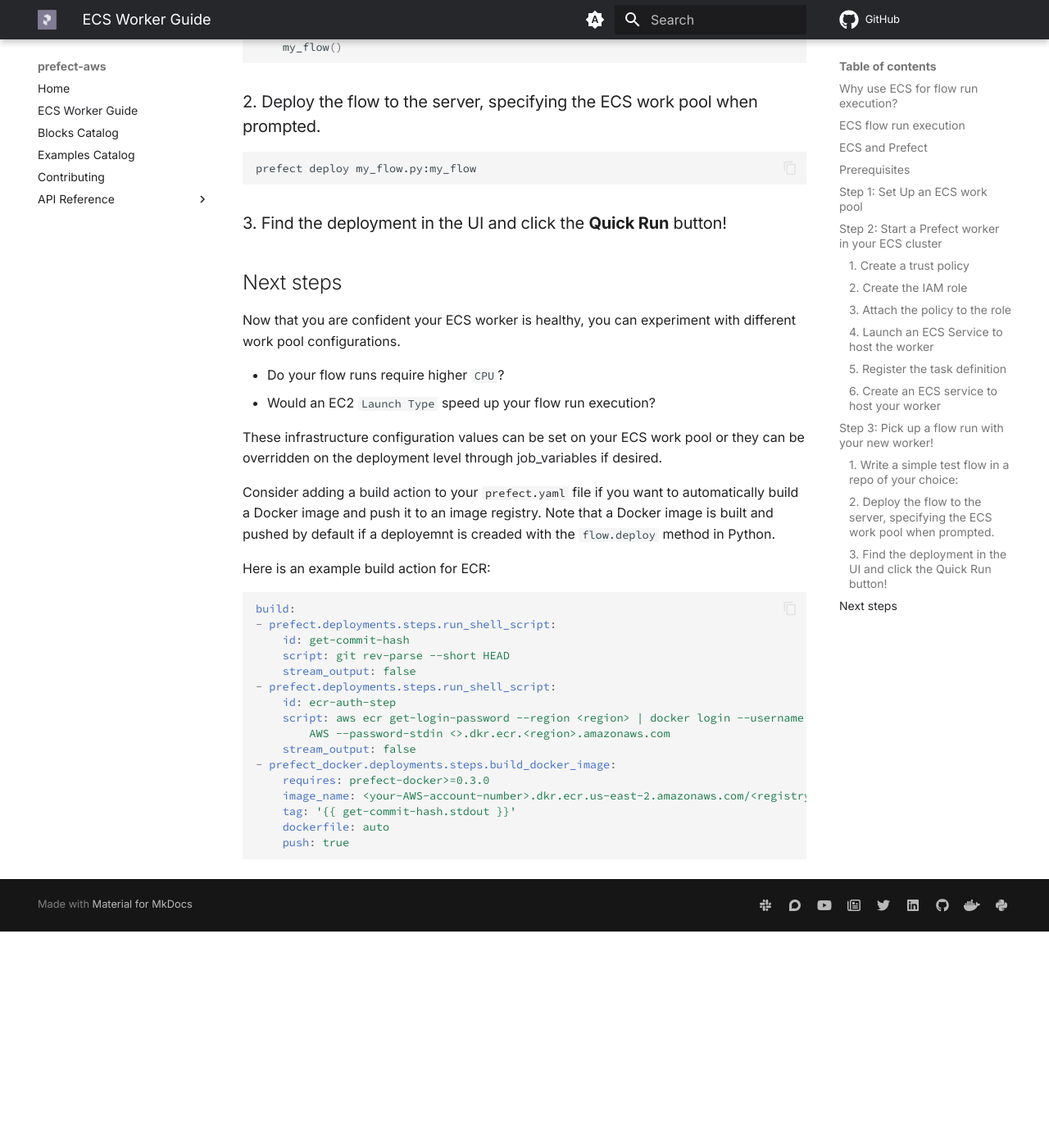
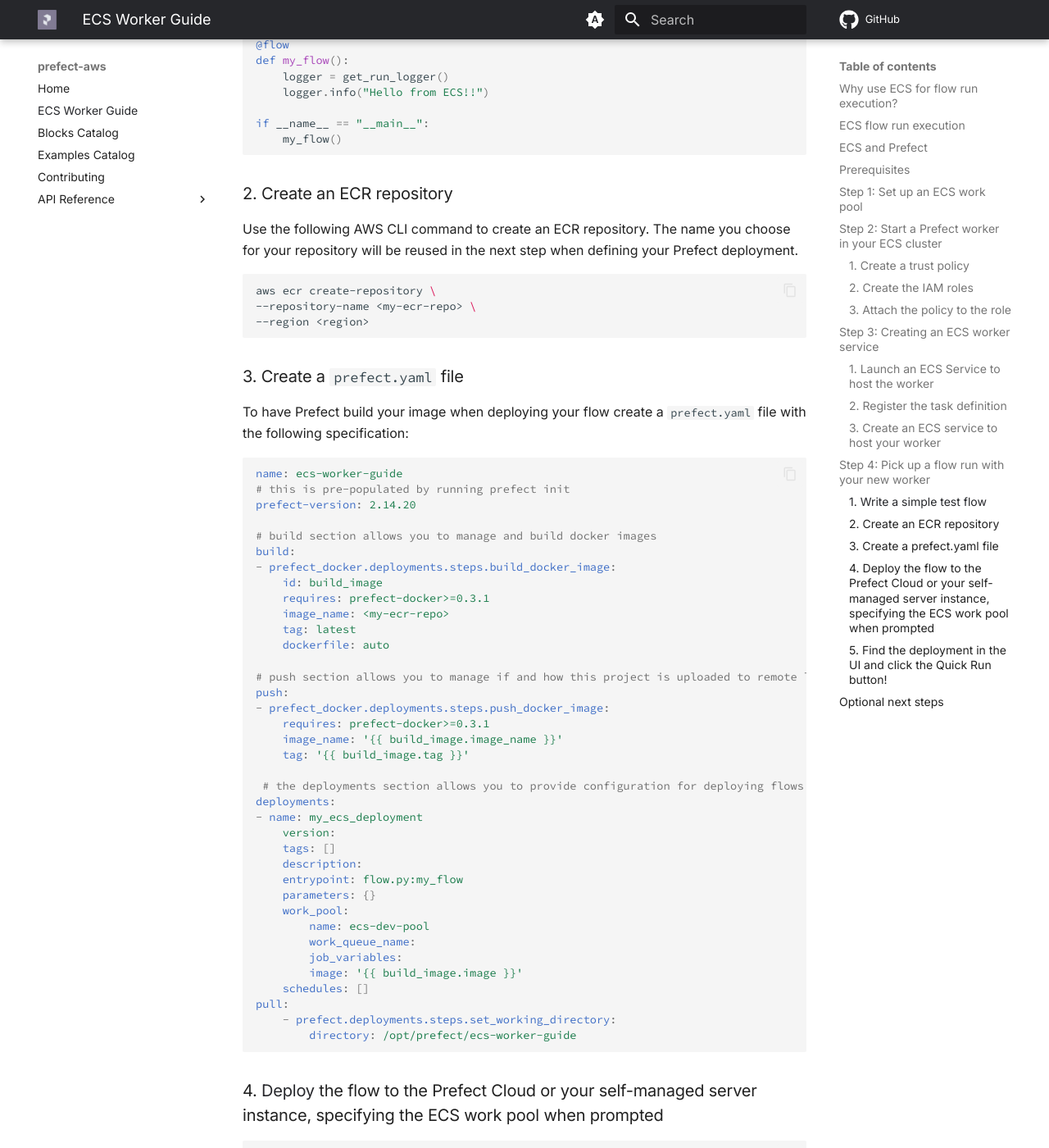
Before and after one commit to PrefectHQ/prefect-aws, an MkDocs documentation site: the page built from docs/ecs_guide.md, in a window 1280 px wide and 1400 px high, scrolled down 7791 px. Shown: the whole window at 82% size. Built offline with MkDocs 1.6.1 and Material for MkDocs 9.7.7, drawn with Linux system fonts in a browser that asks for light colours; comment, search, counter and statistics services are not loaded; before the commit the page ends 8927 px from its top, so only the background shows below that; some of the changed text lies outside the part shown.

Commit message:
ECS worker setup guide improvements (#401)

````diff
--- a/docs/ecs_guide.md
+++ b/docs/ecs_guide.md
@@ -16,6 +16,18 @@
 For details on how workers and work pools are implemented for ECS, see the diagram below.
 
 ```mermaid
+%%{
+  init: {
+    'theme': 'base',
+    'themeVariables': {
+      'primaryColor': '#2D6DF6',
+      'primaryTextColor': '#fff',
+      'lineColor': '#FE5A14',
+      'secondaryColor': '#E04BF0',
+      'tertiaryColor': '#fff'
+    }
+  }
+}%%
 graph TB
 
   subgraph ecs_cluster[ECS cluster]
@@ -26,10 +38,11 @@
     fr_task_definition[Flow run task definition]
 
 
-    subgraph ecs_task["ECS task execution <br>  (Flow run infrastructure)"]
-    style ecs_task text-align:center
+    subgraph ecs_task["ECS task execution"]
+    style ecs_task text-align:center,display:flex
 
-      flow_run((Flow run))
+
+    flow_run((Flow run))
 
     end
     fr_task_definition -->|defines| ecs_task
@@ -41,7 +54,7 @@
     end
   end
 
-  subgraph github["GitHub"]
+  subgraph github["ECR"]
     flow_code{{"Flow code"}}
   end
   flow_code --> |pulls| ecs_task
@@ -50,6 +63,7 @@
 ```
 
 ## ECS and Prefect
+
 !!! tip "ECS tasks != Prefect tasks"
     An ECS task is **not** the same thing as a [Prefect task](https://docs.prefect.io/latest/concepts/tasks/#tasks-overview).
 
@@ -73,6 +87,7 @@
 
 <hr>
 
+
 !!! tip
     If you prefer infrastructure as code check out this [Terraform module](https://github.com/PrefectHQ/prefect-recipes/tree/main/devops/infrastructure-as-code/aws/tf-prefect2-ecs-worker) to provision an ECS cluster with a worker.
 
@@ -80,45 +95,39 @@
 
 - An AWS account with permissions to create ECS services and IAM roles.
 - The AWS CLI installed on your local machine. You can [download it from the AWS website](https://docs.aws.amazon.com/cli/latest/userguide/getting-started-install.html).
-- An [ECS Cluster](https://docs.aws.amazon.com/AmazonECS/latest/developerguide/clusters.html) to host both the worker and the flow runs it submits. Follow [this guide](https://docs.aws.amazon.com/AmazonECS/latest/userguide/create_cluster.html) to create an ECS cluster or simply use the default cluster.
-- A [VPC](https://docs.aws.amazon.com/vpc/latest/userguide/what-is-amazon-vpc.html) configured for your ECS tasks. A VPC is a good idea if using EC2 and required if using Fargate.
+- An [ECS Cluster](https://docs.aws.amazon.com/AmazonECS/latest/developerguide/clusters.html) to host both the worker and the flow runs it submits. This guide uses the default cluster. To create your own follow [this guide](https://docs.aws.amazon.com/AmazonECS/latest/userguide/create_cluster.html).
+- A [VPC](https://docs.aws.amazon.com/vpc/latest/userguide/what-is-amazon-vpc.html) configured for your ECS tasks. This guide uses the default VPC.
+- Prefect Cloud account or Prefect self-managed instance.
 
-## Step 1: Set Up an ECS work pool
+## Step 1: Set up an ECS work pool
 
-Before setting up the worker, create a simple [work pool](https://docs.prefect.io/latest/concepts/work-pools/#work-pool-configuration) of type ECS for the worker to pull work from.
+Before setting up the worker, create a [work pool](https://docs.prefect.io/latest/concepts/work-pools/#work-pool-configuration) of type ECS for the worker to pull work from. If doing so from the CLI, be sure to [authenticate with Prefect Cloud](https://docs.prefect.io/latest/cloud/cloud-quickstart/#log-into-prefect-cloud-from-a-terminal).
 
-Create a work pool from the Prefect UI or CLI:
+Create a work pool from the CLI:
 
 ```bash
 prefect work-pool create --type ecs my-ecs-pool
 ```
 
-Configure the VPC and ECS cluster for your work pool via the UI:
-![VPC](img/VPC_UI.png)
+Or from the Prefect UI:
+![WorkPool](img/Workpool_UI.png)
 
-Configuring custom fields is easiest from the UI.
-
-![ECSCluster](img/ECSCluster_UI.png)
-
-!!! Warning
-    You need to have a VPC specified for your work pool if you are using AWS Fargate.
-
-![Launch](img/LaunchType_UI.png)
+!!!
+    Because this guide uses Fargate as the capacity provider and the default VPC and ECS cluster, no further configuration is needed.
 
 Next, set up a Prefect ECS worker that will discover and pull work from this work pool.
 
 ## Step 2: Start a Prefect worker in your ECS cluster
 
-To create an [IAM role](https://docs.aws.amazon.com/IAM/latest/UserGuide/id_roles_create_for-custom.html#roles-creatingrole-custom-trust-policy-console) for the ECS task using the AWS CLI, follow these steps:
+First start by creating the [IAM role](https://docs.aws.amazon.com/IAM/latest/UserGuide/id_roles_create_for-custom.html#roles-creatingrole-custom-trust-policy-console) required in order for your worker and flows to run. The sample flow in this guide doesn't interact with many other AWS services, so you will only be creating one role, `taskExecutionRole`.  To create an IAM role for the ECS task using the AWS CLI, follow these steps:
 
 ### 1. Create a trust policy
 
-The trust policy will specify that ECS can assume the role.
+The trust policy will specify that the ECS service containing the Prefect worker will be able to assume the role required for calling other AWS services.
 
 Save this policy to a file, such as `ecs-trust-policy.json`:
 
 ```json
-
 {
     "Version": "2012-10-17",
     "Statement": [
@@ -133,35 +142,38 @@
 }
 ```
 
-### 2. Create the IAM role
+### 2. Create the IAM roles
 
-Use the `aws iam create-role` command to create the role:
+Use the `aws iam create-role` command to create the roles that you will be using. For this guide, the `ecsTaskExecutionRole` will be used by the worker to start ECS tasks, and will also be the role assigned to the ECS tasks running your Prefect flows.
 
 ```bash
-aws iam create-role \
---role-name ecsTaskExecutionRole \
---assume-role-policy-document file://ecs-trust-policy.json
+    aws iam create-role \
+    --role-name ecsTaskExecutionRole \
+    --assume-role-policy-document file://ecs-trust-policy.json
 ```
+
+!!! tip
+    Depending on the requirements of your flows, it is advised to create a [second role for your ECS tasks](https://docs.aws.amazon.com/AmazonECS/latest/developerguide/task-iam-roles.html). This role will contain the permissions required by the ECS tasks in which your flows will run. For example, if your workflow loads data into an S3 bucket, you would need a role with additional permissions to access S3.
 
 ### 3. Attach the policy to the role
 
-Amazon has a managed policy named `AmazonECSTaskExecutionRolePolicy` that grants the permissions necessary for ECS tasks. Attach this policy to your role:
+For this guide the ECS worker will require permissions to pull images from ECR and publish logs to CloudWatch. Amazon has a managed policy named `AmazonECSTaskExecutionRolePolicy` that grants the permissions necessary for starting ECS tasks. [See here](https://docs.aws.amazon.com/AmazonECS/latest/developerguide/task_execution_IAM_role.html) for other common execution role permissions. Attach this policy to your task execution role:
 
 ```bash
-aws iam attach-role-policy \
---role-name ecsTaskExecutionRole \
---policy-arn arn:aws:iam::aws:policy/service-role/AmazonECSTaskExecutionRolePolicy
+    aws iam attach-role-policy \
+    --role-name ecsTaskExecutionRole \
+    --policy-arn arn:aws:iam::aws:policy/service-role/AmazonECSTaskExecutionRolePolicy
 ```
 
 Remember to replace the `--role-name` and `--policy-arn` with the actual role name and policy Amazon Resource Name (ARN) you want to use.
 
-Now, you have a role named `ecsTaskExecutionRole` that you can assign to your ECS tasks. This role has the necessary permissions to pull container images and publish logs to CloudWatch.
+## Step 3: Creating an ECS worker service
 
-### 4. Launch an ECS Service to host the worker
+### 1. Launch an ECS Service to host the worker
 
 Next, create an ECS task definition that specifies the Docker image for the Prefect worker, the resources it requires, and the command it should run. In this example, the command to start the worker is `prefect worker start --pool my-ecs-pool`.
 
-Create a JSON file with the following contents:
+**Create a JSON file with the following contents:**
 
 ```json
 {
@@ -172,8 +184,8 @@
     ],
     "cpu": "512",
     "memory": "1024",
-    "executionRoleArn": "<your-ecs-task-role-arn>",
-    "taskRoleArn": "<your-ecs-task-role-arn>",
+    "executionRoleArn": "<ecs-task-role-arn>",
+    "taskRoleArn": "<ecs-task-role-arn>",
     "containerDefinitions": [
         {
             "name": "prefect-worker",
@@ -189,11 +201,11 @@
             "environment": [
                 {
                     "name": "PREFECT_API_URL",
-                    "value": "https://api.prefect.cloud/api/accounts/<your-account-id>/workspaces/<your-workspace-id>"
+                    "value": "prefect-api-url>"
                 },
                 {
                     "name": "PREFECT_API_KEY",
-                    "value": "<your-prefect-api-key>"
+                    "value": "<prefect-api-key>"
                 }
             ]
         }
@@ -201,15 +213,21 @@
 }
 ```
 
-- Use `prefect config view` to view the `PREFECT_API_URL` for your current Prefect profile. Use this to replace both `<your-account-id>` and `<your-workspace-id>`.
-- For the `PREFECT_API_KEY`, individuals on the organization tier can create a [service account](https://docs.prefect.io/latest/cloud/users/service-accounts/) for the worker. If on a personal tier, you can pass a user’s API key.
-- Replace both instances of `<your-ecs-task-role-arn>` with the ARN of the IAM role you created in Step 2.
+- Use `prefect config view` to view the `PREFECT_API_URL` for your current Prefect profile. Use this to replace `<prefect-api-url>`.
+
+- For the `PREFECT_API_KEY`, if you are on a paid plan you can create a [service account](https://docs.prefect.io/latest/cloud/users/service-accounts/) for the worker. If your are on a free plan, you can pass a user’s API key.
+
+- Replace both instances of `<ecs-task-role-arn>` with the ARN of the IAM role you created in Step 2. You can grab this by running:
+```
+aws iam get-role --role-name taskExecutionRole --query 'Role.[RoleName, Arn]' --output text
+```
+
 - Notice that the CPU and Memory allocations are relatively small. The worker's main responsibility is to submit work through API calls to AWS, _not_ to execute your Prefect flow code.
 
 !!! tip
-    To avoid hardcoding your API key into the task definition JSON see [how to add environment variables to the container definition](https://docs.aws.amazon.com/AmazonECS/latest/developerguide/secrets-envvar-secrets-manager.html#secrets-envvar-secrets-manager-update-container-definition). The API key must be stored as plain text, not the key-value pair dictionary that it is formatted in by default.
+    To avoid hardcoding your API key into the task definition JSON see [how to add sensitive data using AWS secrets manager to the container definition](https://docs.aws.amazon.com/AmazonECS/latest/developerguide/specifying-sensitive-data-tutorial.html#specifying-sensitive-data-tutorial-create-taskdef).
 
-### 5. Register the task definition
+### 2. Register the task definition
 
 Before creating a service, you first need to register a task definition. You can do that using the `register-task-definition` command in the AWS CLI. Here is an example:
 
@@ -219,7 +237,7 @@
 
 Replace `task-definition.json` with the name of your JSON file.
 
-### 6. Create an ECS service to host your worker
+### 3. Create an ECS service to host your worker
 
 Finally, create a service that will manage your Prefect worker:
 
@@ -228,26 +246,32 @@
 ```bash
 aws ecs create-service \
     --service-name prefect-worker-service \
-    --cluster <your-ecs-cluster> \
+    --cluster <ecs-cluster> \
     --task-definition <task-definition-arn> \
     --launch-type FARGATE \
     --desired-count 1 \
-    --network-configuration "awsvpcConfiguration={subnets=[<your-subnet-ids>],securityGroups=[<your-security-group-ids>]}"
+    --network-configuration "awsvpcConfiguration={subnets=[<subnet-ids>],securityGroups=[<security-group-ids>],assignPublicIp='ENABLED'}"
 ```
 
-- Replace `<your-ecs-cluster>` with the name of your ECS cluster.
-- Replace `<path-to-task-definition-file>` with the path to the JSON file you created in Step 2, `<your-subnet-ids>` with a comma-separated list of your VPC subnet IDs. Ensure that these subnets are aligned with the vpc specified on the work pool in step 1.
-- Replace `<your-security-group-ids>` with a comma-separated list of your VPC security group IDs.
+- Replace `<ecs-cluster>` with the name of your ECS cluster.
 - Replace `<task-definition-arn>` with the ARN of the task definition you just registered.
+- Replace `<subnet-ids>` with a comma-separated list of your VPC subnet IDs. Ensure that these subnets are aligned with the vpc specified on the work pool in step 1. You can view subnet ids with the following command:
+    `aws ec2 describe-subnets --filter Name=<vpc-id>`
+- Replace `<security-group-ids>` with a comma-separated list of your VPC security group IDs.
 
 !!! tip "Sanity check"
-    The work pool page in the Prefect UI allows you to check the health of your workers - make sure your new worker is live!
+    The work pool page in the Prefect UI allows you to check the health of your workers - make sure your new worker is live! Note that it can take a few minutes for an ECS service to come online.
+    If your worker does not come online and you are using the command from this guide, you may not be using the default VPC. For connectivity issues, check your VPC's configuration and refer to the [ECS outbound networking guide](https://docs.aws.amazon.com/AmazonECS/latest/bestpracticesguide/networking-outbound.html).
 
-## Step 3: Pick up a flow run with your new worker!
+## Step 4: Pick up a flow run with your new worker
 
-### 1. Write a simple test flow in a repo of your choice:
+This guide uses ECR to store a Docker image containing your flow code. To do this, we will write a flow, then deploy it using build and push steps that copy flow code into a Docker image and push that image to an ECR repository.
 
-```python title="my_flow.py"
+### 1. Write a simple test flow
+
+`my_flow.py`
+
+```python
 from prefect import flow, get_run_logger
 
 @flow
@@ -259,42 +283,74 @@
     my_flow()
 ```
 
-### 2. [Deploy](https://docs.prefect.io/2.11.0/tutorial/deployments/#create-a-deployment) the flow to the server, specifying the ECS work pool when prompted.
+### 2. Create an ECR repository
+
+Use the following AWS CLI command to create an ECR repository. The name you choose for your repository will be reused in the next step when defining your Prefect deployment.
 
 ```bash
-prefect deploy my_flow.py:my_flow
+aws ecr create-repository \
+--repository-name <my-ecr-repo> \
+--region <region>
 ```
 
-### 3. Find the deployment in the UI and click the **Quick Run** button!
+### 3. Create a `prefect.yaml` file
 
-## Next steps
-
-Now that you are confident your ECS worker is healthy, you can experiment with different work pool configurations.
-
-- Do your flow runs require higher `CPU`?
-- Would an EC2 `Launch Type` speed up your flow run execution?
-
-These infrastructure configuration values can be set on your ECS work pool or they can be overridden on the deployment level through [job_variables](https://docs.prefect.io/concepts/infrastructure/#kubernetesjob-overrides-and-customizations) if desired.
-
-Consider adding a [build action](https://docs.prefect.io/concepts/deployments-ux/#the-build-action) to your [`prefect.yaml`](https://docs.prefect.io/concepts/deployments-ux/#the-prefect-yaml-file) file if you want to automatically build a Docker image and push it to an image registry. Note that a Docker image is built and pushed by default if a deployemnt is creaded with the `flow.deploy` method in Python.
-
-Here is an example build action for ECR:
+To have Prefect build your image when deploying your flow create a `prefect.yaml` file with the following specification:
 
 ```yaml
+name: ecs-worker-guide
+# this is pre-populated by running prefect init
+prefect-version: 2.14.20
+
+# build section allows you to manage and build docker images
 build:
-- prefect.deployments.steps.run_shell_script:
-    id: get-commit-hash
-    script: git rev-parse --short HEAD
-    stream_output: false
-- prefect.deployments.steps.run_shell_script:
-    id: ecr-auth-step
-    script: aws ecr get-login-password --region <region> | docker login --username
-        AWS --password-stdin <>.dkr.ecr.<region>.amazonaws.com
-    stream_output: false
 - prefect_docker.deployments.steps.build_docker_image:
-    requires: prefect-docker>=0.3.0
-    image_name: <your-AWS-account-number>.dkr.ecr.us-east-2.amazonaws.com/<registry>
-    tag: '{{ get-commit-hash.stdout }}'
+    id: build_image
+    requires: prefect-docker>=0.3.1
+    image_name: <my-ecr-repo>
+    tag: latest
     dockerfile: auto
-    push: true
+
+# push section allows you to manage if and how this project is uploaded to remote locations
+push:
+- prefect_docker.deployments.steps.push_docker_image:
+    requires: prefect-docker>=0.3.1
+    image_name: '{{ build_image.image_name }}'
+    tag: '{{ build_image.tag }}'
+
+ # the deployments section allows you to provide configuration for deploying flows
+deployments:
+- name: my_ecs_deployment
+    version:
+    tags: []
+    description:
+    entrypoint: flow.py:my_flow
+    parameters: {}
+    work_pool:
+        name: ecs-dev-pool
+        work_queue_name:
+        job_variables:
+        image: '{{ build_image.image }}'
+    schedules: []
+pull:
+    - prefect.deployments.steps.set_working_directory:
+        directory: /opt/prefect/ecs-worker-guide
+
 ```
+
+### 4. [Deploy](https://docs.prefect.io/tutorial/deployments/#create-a-deployment) the flow to the Prefect Cloud or your self-managed server instance, specifying the ECS work pool when prompted
+
+```bash
+prefect deploy my_flow.py:my_ecs_deployment
+```
+
+### 5. Find the deployment in the UI and click the **Quick Run** button!
+
+## Optional next steps
+
+1. Now that you are confident your ECS worker is healthy, you can experiment with different work pool configurations.
+
+    - Do your flow runs require higher `CPU`?
+    - Would an EC2 `Launch Type` speed up your flow run execution?
+
+    These infrastructure configuration values can be set on your ECS work pool or they can be overridden on the deployment level through [job_variables](https://docs.prefect.io/concepts/infrastructure/#kubernetesjob-overrides-and-customizations) if desired.
````
Also changed, not shown: other parts of docs/ecs_guide.md (+1 -1 lines), docs/img/Workpool_UI.png (added).
